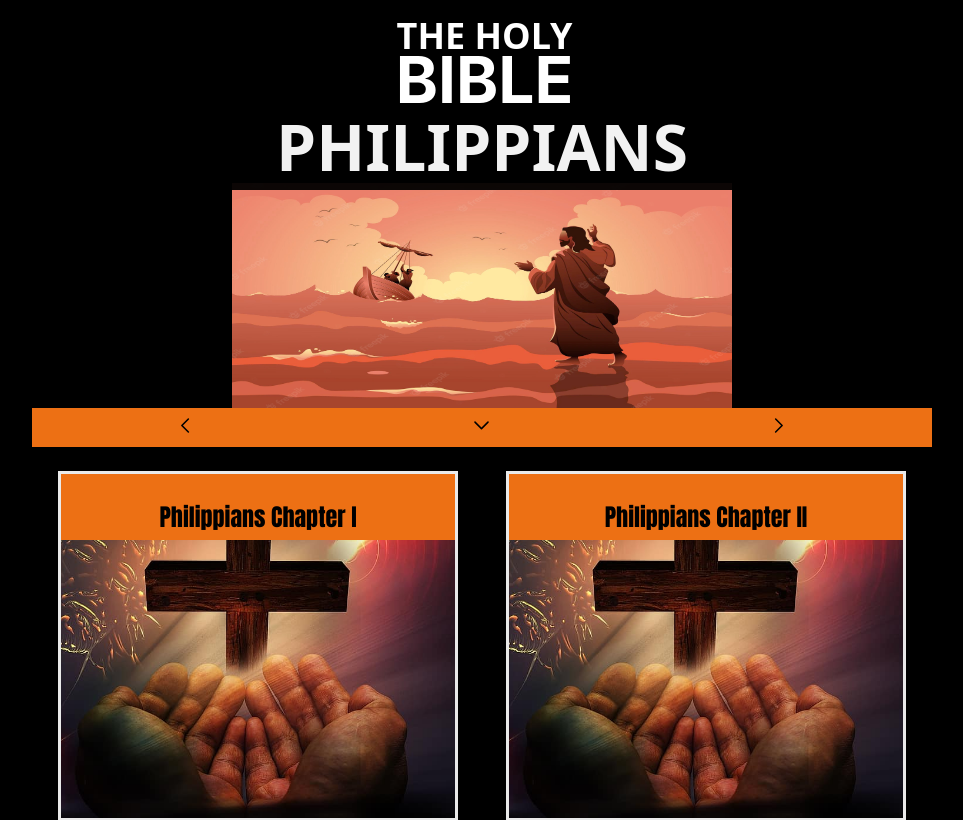
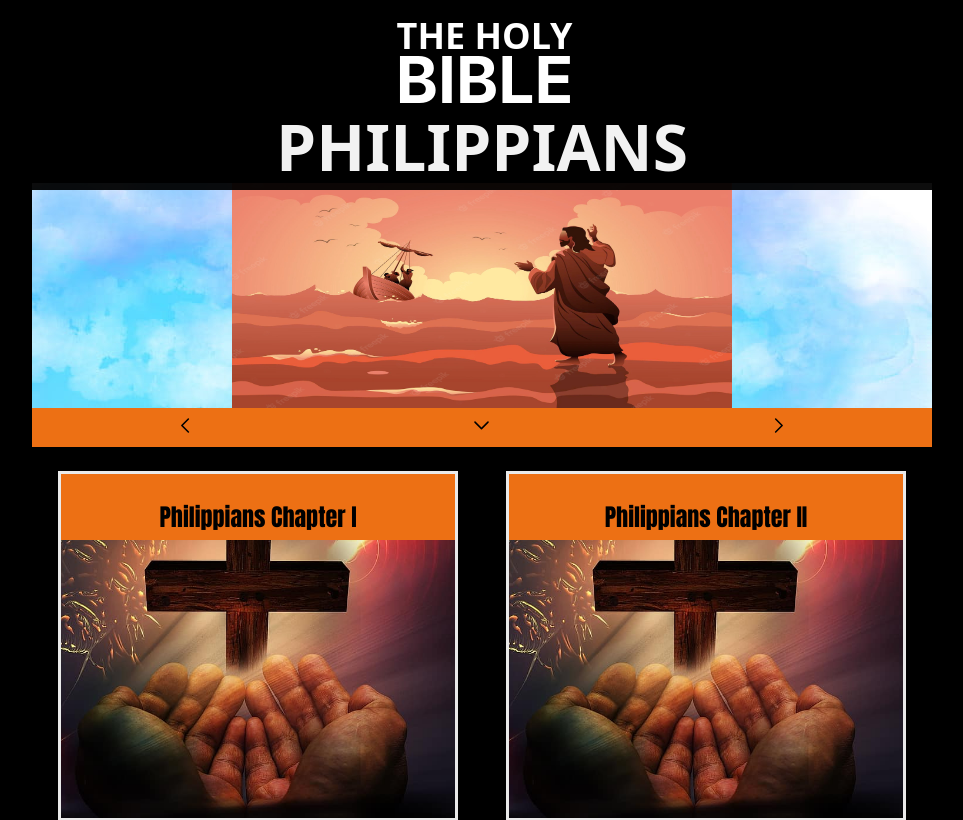
Before and after one commit to jnutt367/phillipians, a Next.js app: page / in a window 1280 px wide. Shown: the top 820 px of the page, without its empty margins (158-1121 px from the left). Built offline with nearby package versions, Linux system fonts and the light colour scheme.

Commit message:
Update Home.module.css
 margin-top: -50px;
    padding-left: 100px;
    padding-right: 100px;
    display: grid;
    place-items: center;
    max-height: 700px;
   border: 50px 0 10px solid #ED7014;
    opacity: 1;

```diff
--- a/styles/Home.module.css
+++ b/styles/Home.module.css
@@ -71,6 +71,7 @@
 
 
 .image {
+    background-image:url(/pngtree-sky-blue-ink-style-background-image_260100.jpg);
     margin-top: -50px;
     padding-left: 100px;
     padding-right: 100px;
```
